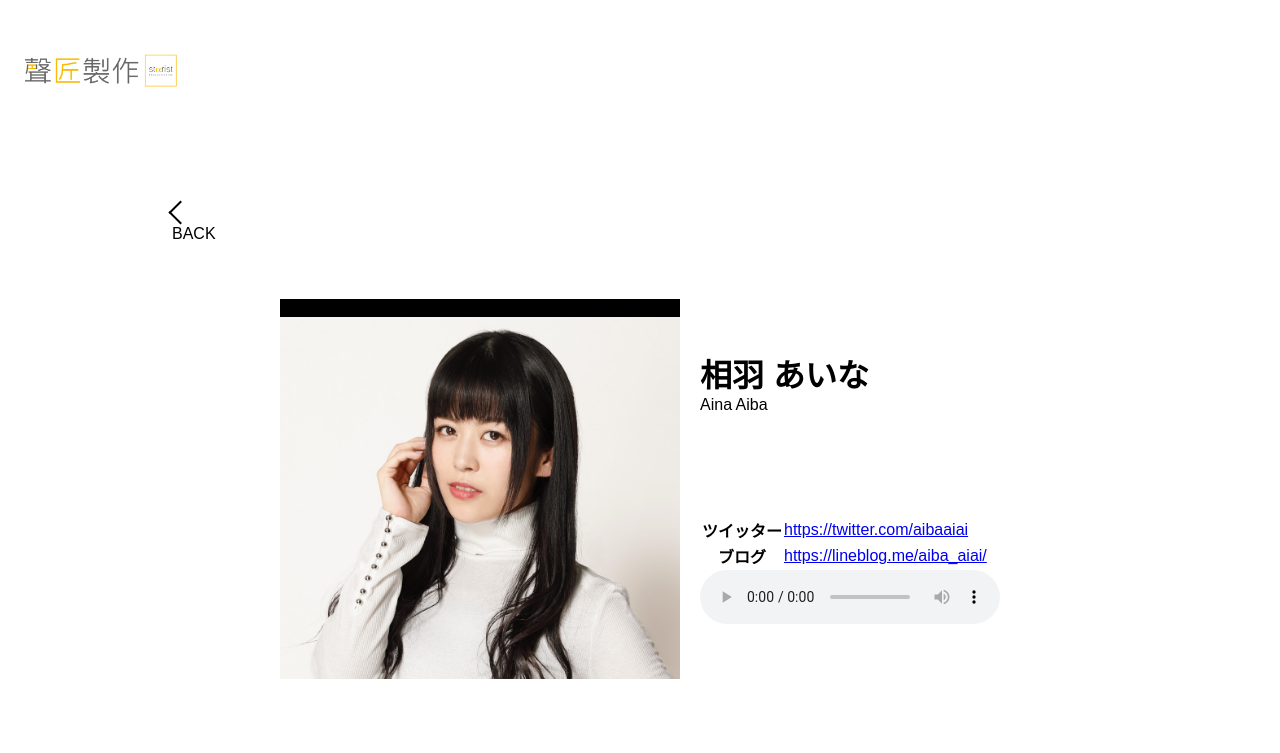
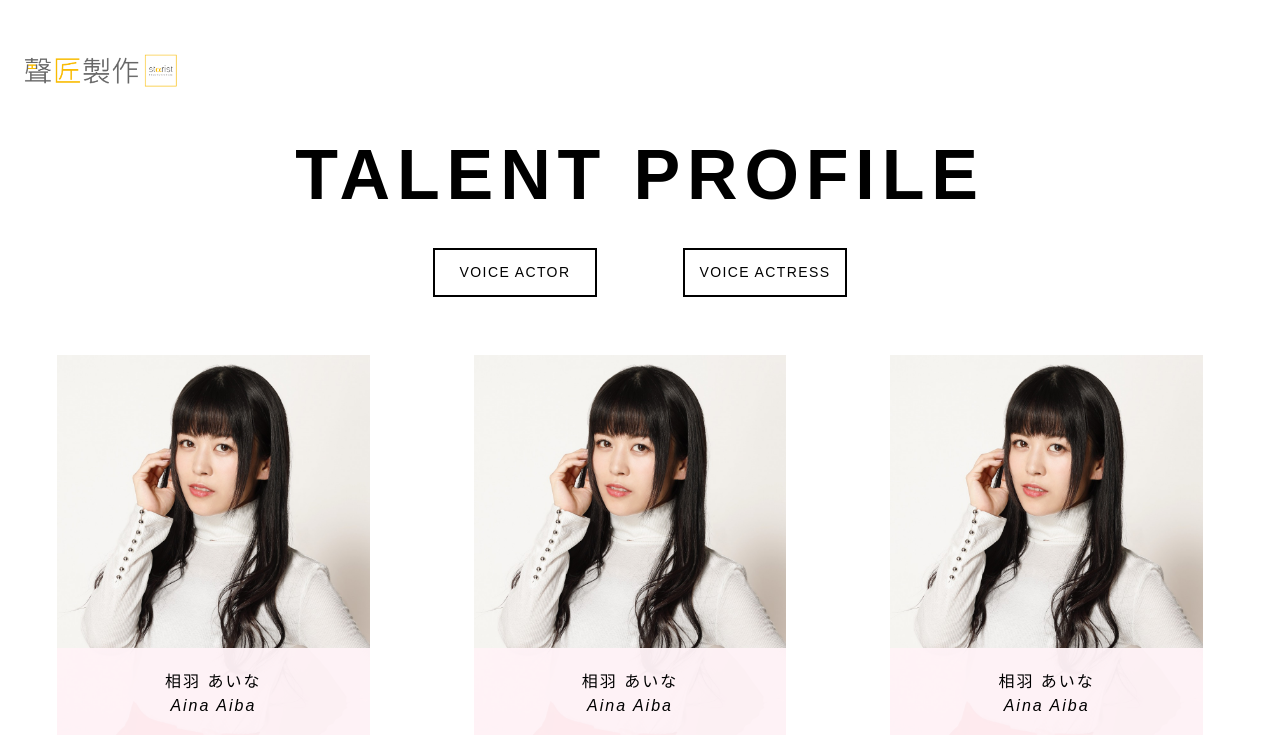
Before and after one commit to shchiu522/talent-listing, a React (Create React App) app: page / in a window 1280 px wide. Shown: the top 753 px of the page. Built offline with nearby package versions, Linux system fonts and the light colour scheme.

Commit message:
Add: switch detail logic, fix layout

```diff
--- a/src/App.js
+++ b/src/App.js
@@ -1,4 +1,8 @@
+import React, { useState } from "react";
+
 import "./App.scss";
+import "./Component/social-media.scss";
+
 // import "./style.scss";
 import Header from "./Component/Header";
 // import LeftNav from "./Component/LeftNav";
@@ -6,11 +10,16 @@ import Listing from "./Component/Listing";
 import Detail from "./Component/Detail";
 
 function App() {
+  const [isDetailState, setIsDetailState] = useState(false);
+
+  function toggle() {
+    setIsDetailState(!isDetailState);
+  }
+
   return (
     <div className="site-wrapper">
       <Header />
-      {/* <Listing /> */}
-      <Detail />
+      {isDetailState ? <Detail toggle={toggle} /> : <Listing toggle={toggle} />}
     </div>
   );
 }
--- a/src/App.scss
+++ b/src/App.scss
@@ -79,8 +79,8 @@ body {
   letter-spacing: 6.86px;
 }
 
-
-.st-list_container, .st-detail_container {
+.st-list_container,
+.st-detail_container {
   // display: flex;
   // justify-content: space-around;
   padding-bottom: 40px;
@@ -95,7 +95,7 @@ body {
     // width: 280px;
     width: 25%;
     height: 380px;
-    background-color: #000;
+    // background-color: #000;
     float: left;
     overflow: hidden;
   }
@@ -124,7 +124,7 @@ body {
     padding: 20px 0;
     margin: auto;
     width: 100%;
-    background-color: #eee;
+    // background-color: #eee;
     position: absolute;
     left: 0;
     right: 0;
@@ -133,10 +133,11 @@ body {
     z-index: 2;
     p {
       font-size: 16px;
-      font-size: 1.6rem;
+      // font-size: 1.6rem;
       font-weight: 400;
       letter-spacing: 2px;
       color: #000;
+      text-align: center;
     }
   }
   .st-list_name {
@@ -158,13 +159,16 @@ body {
 
 .st-detail_container {
   margin: 0 auto;
-  width: 1000px;
+  width: 80%;
+  max-width: 1000px;
+
   display: flex;
-  justify-content: center;
+  justify-content: space-around;
   flex-wrap: wrap;
   li {
     margin-top: 0;
     width: 40%;
+    list-style: none;
   }
 }
 .st-detail_top_desc {
@@ -172,7 +176,6 @@ body {
   flex-wrap: wrap;
   flex-direction: column;
   justify-content: space-around;
-
 }
 
 // button
@@ -263,12 +266,11 @@ body {
 //   transform: translateY(0) scale(1, 1);
 // }
 
-
 .arrow-btn.back-wrap {
-  margin: 1.5em 2em 1em;
-  padding: 40px 0px;
+  margin: 0;
+  padding: 20px 0px;
   width: 100%;
-
+  cursor: pointer;
 }
 // ul + ul {
 //   margin-top: -1em;
@@ -277,6 +279,13 @@ body {
 //   display: inline-block;
 //   margin: 40px;
 // }
+.arrow-btn-wrp {
+  display: flex;
+  align-content: center;
+  .arrow-text {
+    margin: 0 5px;
+  }
+}
 
 /* arrow common style */
 .arrow {
--- a/src/Component/Detail.js
+++ b/src/Component/Detail.js
@@ -21,50 +21,47 @@ const TalentItem = () => {
     </li>
   );
 };
+
+function SocialMediaList() {
+  return (
+    <div className="social-media-list">
+      <ul>
+        <li>
+          <a href="#">
+            <span></span>
+          </a>
+        </li>
+        <li>
+          <a href="#">
+            <span></span>
+          </a>
+        </li>
+        <li>
+          <a href="#">
+            <span></span>
+          </a>
+        </li>
+        <li>
+          <a href="#">
+            <span></span>
+          </a>
+        </li>
+      </ul>
+    </div>
+  );
+}
+
 function TopDesc() {
   return (
+    <>
       <div class="st-detail_top_desc">
         <div class="name-wrapper">
           <h1 class="name">相羽 あいな </h1>
           <p class="rome">Aina Aiba </p>
         </div>
         <div class="profile">
-        <table>
-          <tbody>
-            {/* <tr>
-              <th>誕生日</th>
-              <td>10月17日 </td>
-            </tr>
-            <tr>
-              <th>血液型</th>
-              <td>O型 </td>
-            </tr>
-            <tr>
-              <th>特技</th>
-              <td>歌、トーク、リアクション </td>
-            </tr>
-            <tr>
-              <th>趣味</th>
-              <td>プロレス、サラブレッド鑑賞（競走馬） </td>
-            </tr> */}
-            <tr>
-              <th>ツイッター</th>
-              <td>
-                <a href="https://twitter.com/aibaaiai" target="_blank">
-                  https://twitter.com/aibaaiai
-                </a>
-              </td>
-            </tr>
-            <tr>
-              <th>ブログ</th>
-              <td>
-                <a href="https://lineblog.me/aiba_aiai/" target="_blank">
-                  https://lineblog.me/aiba_aiai/
-                </a>
-              </td>
-            </tr>
-          </tbody>
-        </table>
+          <SocialMediaList />
+
           <audio
             controls
             src={require("./../asset/AibaAina_VoiceSample.mp3").default}
@@ -74,6 +71,7 @@ function TopDesc() {
           </audio>
         </div>
       </div>
+    </>
   );
 }
 
@@ -119,15 +117,16 @@ const socialMediaList = () => {
     </ul>
   );
 };
-const Detail = () => {
+
+const Detail = (props) => {
   return (
     <>
       <div class="st-detail_container">
-      <div class="arrow-btn back-wrap">
-        <div class="arrow-btn-li">
+        <div class="arrow-btn back-wrap" onClick={props.toggle}>
+          <div class="arrow-btn-wrp">
             <span class="arrow arrow-left"></span>
+            <span class="arrow-text">BACK</span>
           </div>
-        <span>BACK</span>
         </div>
 
         {/* <a href="#">BACK</a> */}
--- a/src/Component/Listing.js
+++ b/src/Component/Listing.js
@@ -1,8 +1,8 @@
 import image from "./../asset/相羽あいなHP用-.jpg";
 
-const TalentItem = () => {
+const TalentItem = (props) => {
   return (
-    <li>
+    <li onClick={props.toggle}>
       <a href="#">
         <figure class="st-list_thumb">
           <img
@@ -25,7 +25,7 @@ const TalentItem = () => {
   );
 };
 
-const Listing = () => {
+const Listing = (props) => {
   return (
     <>
       <h1 class="listing-title">TALENT PROFILE</h1>
@@ -42,12 +42,12 @@ const Listing = () => {
 
       <div class="st-list_container st-list_container-f">
         <ul>
-          <TalentItem />
-          <TalentItem />
-          <TalentItem />
-          <TalentItem />
-          <TalentItem />
-          <TalentItem />
+          <TalentItem toggle={props.toggle}/>
+          <TalentItem toggle={props.toggle}/>
+          <TalentItem toggle={props.toggle}/>
+          <TalentItem toggle={props.toggle}/>
+          <TalentItem toggle={props.toggle}/>
+          <TalentItem toggle={props.toggle}/>
         </ul>
       </div>
     </>
--- /dev/null
+++ b/src/Component/social-media.scss
@@ -0,0 +1,125 @@
+@import url("https://stackpath.bootstrapcdn.com/font-awesome/4.7.0/css/font-awesome.min.css");
+
+.social-media-list {
+    height: 100px;
+  body {
+    margin: 0;
+    padding: 0;
+    background: #f1f1f1;
+  }
+  ul {
+    // position: absolute;
+    // top: 50%;
+    // left: 50%;
+    // transform: translate(-50%, -50%);
+    // margin: 0;
+    // padding: 0;
+    display: flex;
+    flex-wrap: nowrap;
+
+  }
+  ul li {
+    position: relative;
+    list-style: none;
+    margin: 0 2px;
+  }
+  ul li::before {
+    content: "";
+    position: absolute;
+    left: 0;
+    bottom: -4px;
+    width: 40px;
+    height: 8px;
+    // background: #000;
+    border-radius: 50%;
+    transition: 0.5s;
+    opacity: 0;
+    filter: blur(2px);
+    transform: scale(0.8);
+  }
+  // ul li:hover::before {
+  //   transition-delay: 0.2s;
+  //   opacity: 0.2;
+  //   transform: scale(1);
+  // }
+  ul li a {
+    width: 40px;
+    height: 40px;
+    display: block;
+    transition: 0.5s;
+  }
+  // ul li:hover a {
+  //   transform: translateY(-10px);
+  // }
+  ul li a span {
+    width: 100%;
+    height: 100%;
+  }
+  ul li a span::before {
+    font-family: fontAwesome;
+    text-align: center;
+    line-height: 40px;
+    position: absolute;
+    top: 0;
+    left: 0;
+    width: 100%;
+    height: 100%;
+    background: #fff;
+    color: #262626;
+    transform-origin: top;
+    transition: transform 0.5s;
+  }
+  // ul li:hover a span::before {
+  //   transform: rotateX(90deg) translateY(-50%);
+  // }
+  ul li a span::after {
+    font-family: fontAwesome;
+    text-align: center;
+    line-height: 40px;
+    position: absolute;
+    top: 0;
+    left: 0;
+    width: 100%;
+    height: 100%;
+    /* background: #fff;
+    color: #262626; */
+    transform-origin: bottom;
+    transition: transform 0.5s;
+    transform: rotateX(90deg) translateY(50%);
+  }
+  // ul li:hover a span::after {
+  //   transform: rotateX(0deg) translateY(0);
+  // }
+  ul li:nth-child(1) a span::before,
+  ul li:nth-child(1) a span::after {
+    content: "\f09a";
+  }
+  ul li:nth-child(2) a span::before,
+  ul li:nth-child(2) a span::after {
+    content: "\f099";
+  }
+  ul li:nth-child(3) a span::before,
+  ul li:nth-child(3) a span::after {
+    content: "\f0d5";
+  }
+  ul li:nth-child(4) a span::before,
+  ul li:nth-child(4) a span::after {
+    content: "\f0e1";
+  }
+  ul li:nth-child(1) a span::after {
+    background: #3b5999;
+    color: #fff;
+  }
+  ul li:nth-child(2) a span::after {
+    background: #55acce;
+    color: #fff;
+  }
+  ul li:nth-child(3) a span::after {
+    background: #dd4b39;
+    color: #fff;
+  }
+  ul li:nth-child(4) a span::after {
+    background: #0077b5;
+    color: #fff;
+  }
+}
```
Lines whose indentation alone changed are shown as unchanged.
